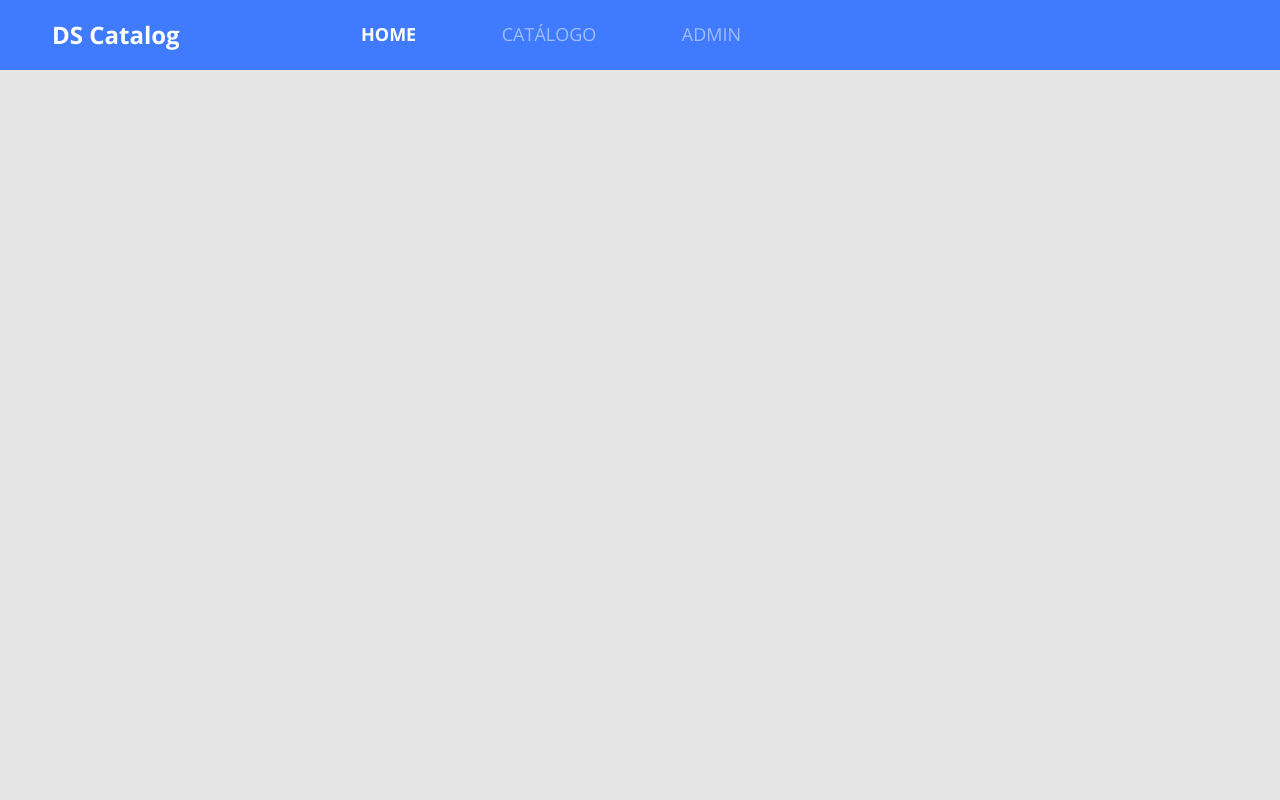
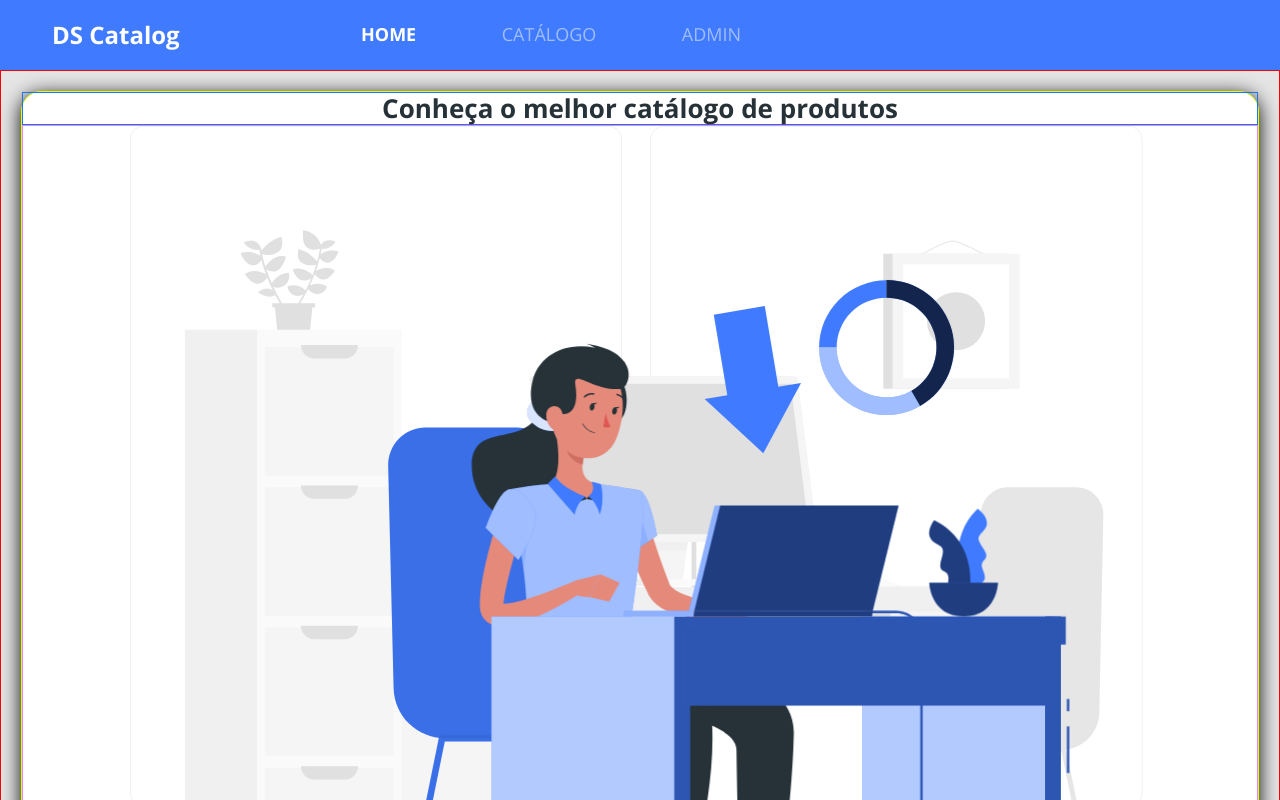
Before and after one commit to Emillyme/ds-catalog, a React (Create React App) app in the folder frontweb/: page / in a window 1280 px wide. Shown: the top 800 px of the page. Built offline with nearby package versions, Linux system fonts and the light colour scheme.

Commit message:
starting Home

```diff
--- a/frontweb/src/App.tsx
+++ b/frontweb/src/App.tsx
@@ -1,12 +1,11 @@
 import './assets/styles/custom.scss'
 import './App.css';
-import Navbar from 'components/Navbar';
+import Home from './pages/Home';
 
 const App = () => {
   return (
   <>
-    <Navbar/>
-
+  <Home />
   </>
   );
 }
--- /dev/null
+++ b/frontweb/src/pages/Home/index.tsx
@@ -0,0 +1,25 @@
+import { ReactComponent as MainImage } from "assets/images/main-image.svg"; //importar imagem
+import Navbar from 'components/Navbar';
+import './styles.css'
+
+const Home = () => {
+  return (
+    <>
+      <Navbar />
+      <div className="home-container">
+        <div className="home-card">
+            <div className="home-content-container">
+                <h1>Conheça o melhor catálogo de produtos</h1>
+
+            </div>
+            <div className="home-image-container">
+                 <MainImage />
+
+            </div>
+        </div>
+      </div>
+    </>
+  );
+};
+
+export default Home;
--- /dev/null
+++ b/frontweb/src/pages/Home/styles.css
@@ -0,0 +1,33 @@
+.home-container{
+    padding: 20px;
+    font-size: 26px;
+    text-align: center;
+    border: 1px solid red;
+}
+
+.home-card{
+    background-color: white;
+    box-shadow: 0px 4px 20px black;
+    border-radius:  20px;
+    border: 1px solid rgb(227, 255, 12);
+}
+
+.home-content-container {
+    border: 1px solid rgb(23, 120, 230);
+
+}
+
+.home-content-container h1 {
+    font-size:  1em;
+
+}
+
+.home-image-container{
+    padding: 0 15px;
+    border: 1px solid violet;
+}
+
+.home-image-container svg {
+    width: 100%;
+    height: auto;
+}
```
